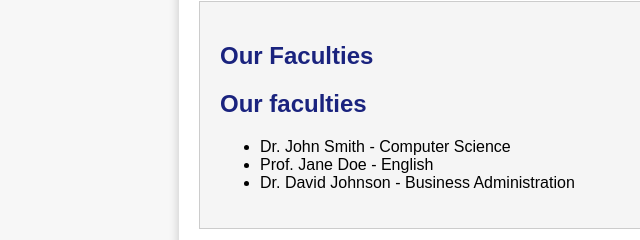
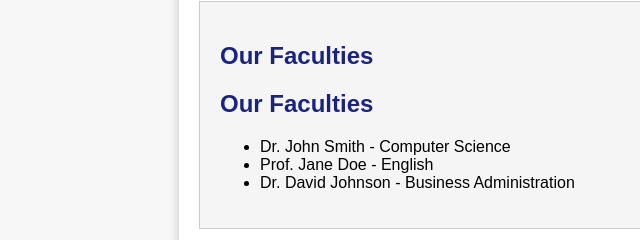
Before and after one commit to Anitavb11/web, a plain HTML site: page index.html in a window 1280 px wide. Shown: the part 1126-1366 px from the top of the page, 41-681 px from the left. Drawn offline with Linux system fonts and the light colour scheme.

Commit message:
Update index.html

```diff
--- a/index.html
+++ b/index.html
@@ -109,7 +109,7 @@
 
         <section id="faculty">
             <h2>Our Faculties</h2>
-            <h2>Our faculties</h2>
+            <h2>Our Faculties</h2>
             <ul>
                 <li>Dr. John Smith - Computer Science</li>
                 <li>Prof. Jane Doe - English</li>
```
